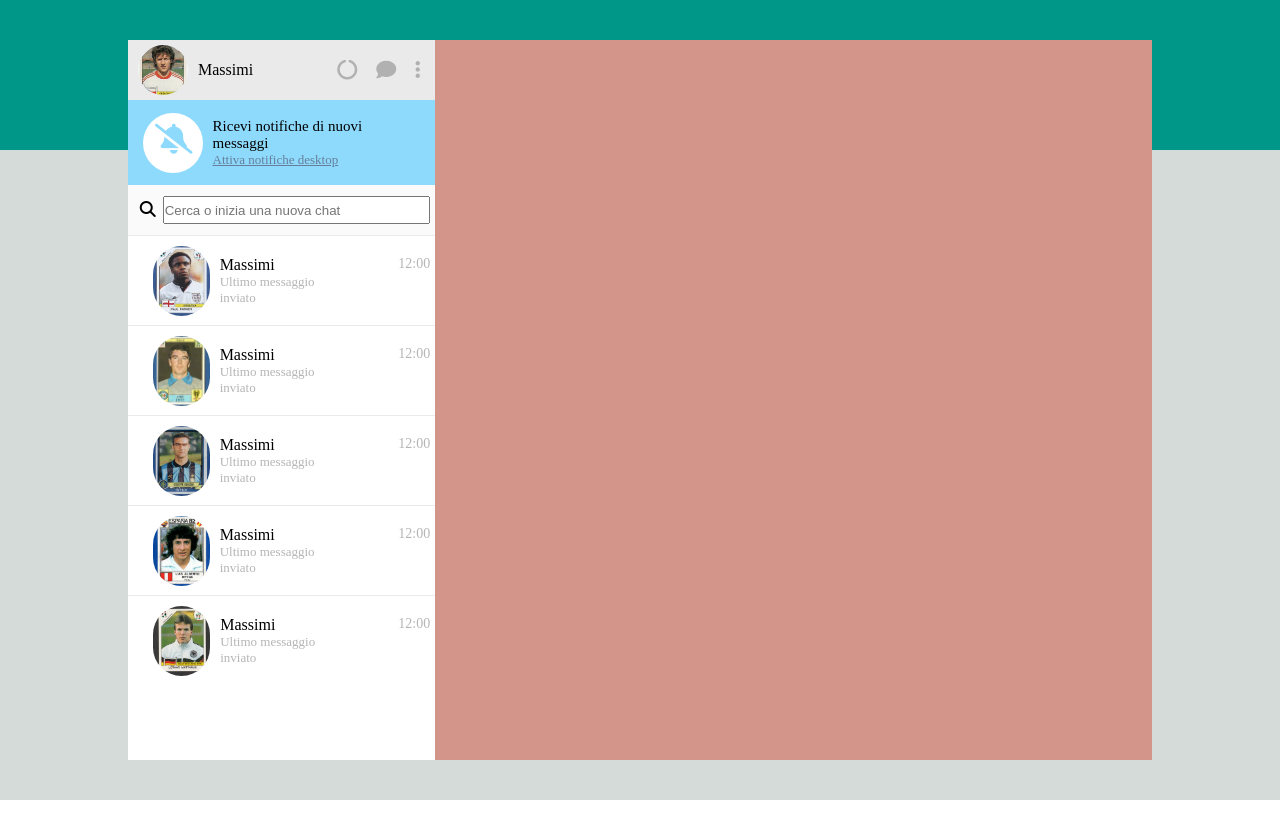
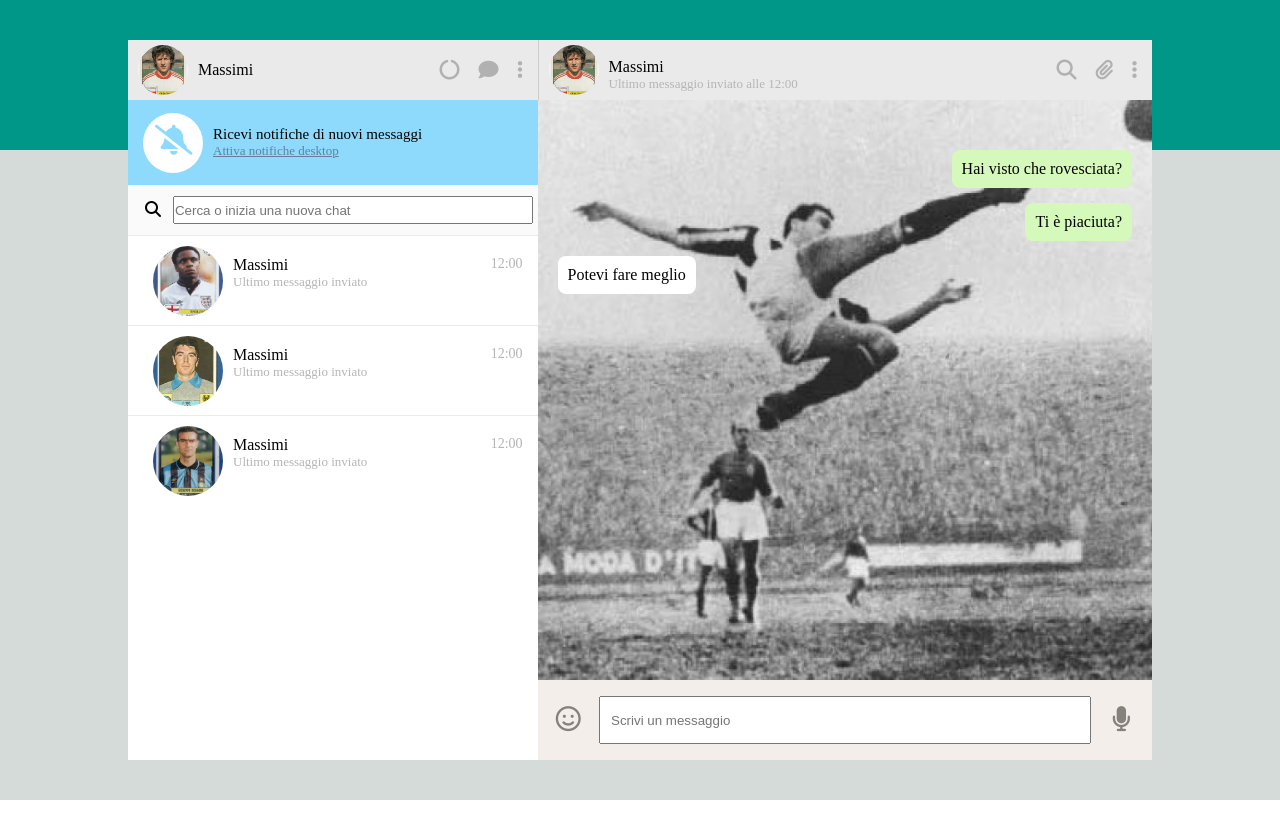
Before and after one commit to MassiDama/vue-boolzapp, a plain HTML site: page index.html in a window 1280 px wide. Drawn offline with nearby package versions, Linux system fonts and the light colour scheme.

Commit message:
feat: struttura statica colonna di destra

```diff
--- a/css/style.css
+++ b/css/style.css
@@ -36,7 +36,7 @@
 
 /* stili generali colonna sinistra */
 .accounts {
-    width: 30%;
+    width: 40%;
     height: 100%;
     background-color: (0deg 0% 100%);
 }
@@ -144,10 +144,16 @@
     width: 100%;
     height: 90px;
     display: flex;
+    justify-content: space-between;
     align-items: center;
     padding: 5px;
     background-color: hsl(0deg 0% 100%);
     border-top: 1px solid hsl(0, 2%, 92%);
+}
+
+.space-b {
+    display: flex;
+    justify-content: space-between;
 }
 
 .avatar img {
@@ -161,7 +167,7 @@
 
 .content-avatar {
     height: 100%;
-    padding-top: 15px;
+    padding-top: 10px;
     display: flex;
     flex-direction: column;
     align-items: flex-start;
@@ -175,7 +181,7 @@
 
 .data-chat {
     height: 100%;
-    padding-left: 70px;
+    padding-right: 10px;
     padding-top: 15px;
     display: flex;
     align-items: flex-start;
@@ -185,7 +191,89 @@
 
 /* stili generali colonna destra */
 .chat {
-    width: 70%;
+    width: 60%;
     height: 100%;
     background-color: rgb(211, 149, 138);
 }
+
+.header-chat {
+    width: 100%;
+    height: 60px;
+    background-color: hsl(0deg 0% 91.76%);
+    display: flex;
+    align-items: center;
+    justify-content: space-between;
+    border-left: 1px solid hsl(0, 1%, 80%);
+}
+
+/* stili generali main chat */
+.main-chat {
+    width: 100%;
+    height: calc(100% - 140px);
+    background-image: url(../img/panini.png);
+    background-size: cover;
+    display: flex;
+    flex-direction: column;
+    padding-top: 50px;
+}
+
+.messages {
+    width: 100%;
+    height: 50px;
+    display: flex;
+    flex-direction: column;
+    align-items: flex-end;
+}
+
+.sending-message {
+    max-width: 300px;
+    height: 50px;
+    background-color: hsl(94.29deg 84% 85.29%);
+    align-items: center;
+    padding: 10px;
+    margin-bottom: 15px;
+    margin-right: 20px;
+    border-radius: 8px;
+}
+
+.sending-message span {
+    width: 100%;
+    height: 100%;
+
+}
+
+.reply-message {
+    align-self: flex-start;
+    max-width: 300px;
+    height: 50px;
+    background-color: white;
+    align-items: center;
+    padding: 10px;
+    margin-bottom: 15px;
+    margin-left: 20px;
+    border-radius: 8px;
+}
+
+/* stili generali footer chat */
+.footer-chat {
+    width: 100%;
+    height: 80px;
+    background-color: hsl(26.67deg 27.27% 93.53%);
+    display: flex;
+    justify-content: space-between;
+    align-items: center;
+}
+
+.footer-chat input {
+    width: 80%;
+    height: 60%;
+    margin: 10px 0;
+    padding: 10px;
+}
+
+.footer-icons {
+    width: 10%;
+    text-align: center;
+    font-size: 25px;
+    color: hsl(36deg 3.94% 50.2%);
+}
--- a/index.html
+++ b/index.html
@@ -50,66 +50,84 @@
                 </div>
                 <div class="all-avatar">
                     <div class="avatar">
+                        <div class="space-b">
                             <img src="img/avatar.png" alt="">
                             <div class="content-avatar">
                                 <span class="name-avatar">Massimi</span>
                                 <span class="last-mex">Ultimo messaggio inviato</span>
+                            </div>
                         </div>
                         <div class="data-chat">
                             12:00
                         </div>
                     </div>
                     <div class="avatar">
+                        <div class="space-b">
                             <img src="img/avatar1.png" alt="">
                             <div class="content-avatar">
                                 <span class="name-avatar">Massimi</span>
                                 <span class="last-mex">Ultimo messaggio inviato</span>
+                            </div>
                         </div>
                         <div class="data-chat">
                             12:00
                         </div>
                     </div>
                     <div class="avatar">
+                        <div class="space-b">
                             <img src="img/avatar2.png" alt="">
                             <div class="content-avatar">
                                 <span class="name-avatar">Massimi</span>
                                 <span class="last-mex">Ultimo messaggio inviato</span>
                             </div>
-                        <div class="data-chat">
-                            12:00
-                        </div>
-                    </div>
-                    <div class="avatar">
-                        <img src="img/avatar3.png" alt="">
-                        <div class="content-avatar">
-                            <span class="name-avatar">Massimi</span>
-                            <span class="last-mex">Ultimo messaggio inviato</span>
                         </div>
                         <div class="data-chat">
                             12:00
                         </div>
                     </div>
-                    <div class="avatar">
-                        <img src="img/avatar5.png" alt="">
+                </div>
+            </div>
+            <!-- colonna di destra -->
+            <div class="chat">
+                <div class="header-chat">
+                    <div class="main-img" >
+                        <img src="img/avatar7.png" alt="">
                         <div class="content-avatar">
                             <span class="name-avatar">Massimi</span>
-                            <span class="last-mex">Ultimo messaggio inviato</span>
+                            <span class="last-mex">Ultimo messaggio inviato alle 12:00</span>
                         </div>
-                        <div class="data-chat">
-                            12:00
+                    </div>
+                    <div class="main-icons">
+                        <i class="fa-solid fa-magnifying-glass"></i>
+                        <i class="fa-solid fa-paperclip"></i>
+                        <i class="fa-solid fa-ellipsis-vertical"></i>
+                    </div>
+                </div>
+                <div class="main-chat">
+                    <div class="messages">
+                        <div class="sending-message">
+                            <span>Hai visto che rovesciata?</span>
+                        </div>
+                        <div class="sending-message">
+                            <span>Ti è piaciuta?</span>
+                        </div>
+                        <div class="reply-message">
+                            <span>Potevi fare meglio</span>
                         </div>
                     </div>
 
-
-
+                </div>
+                <div class="footer-chat">
+                    <div class="footer-icons">
+                        <i class="fa-regular fa-face-smile"></i>
+                    </div>
+                    <input type="text" placeholder="Scrivi un messaggio">
+                    <div class="footer-icons">
+                        <i class="fa-solid fa-microphone"></i>
                     </div>
                 </div>
-            <!-- colonna di destra -->
-            <div class="chat"></div>
-
             </div>
-
-
+        </div>
     </div>
 
 </body>
```
Also changed, not shown: img/panini.png (added). Lines whose indentation alone changed are shown as unchanged.
